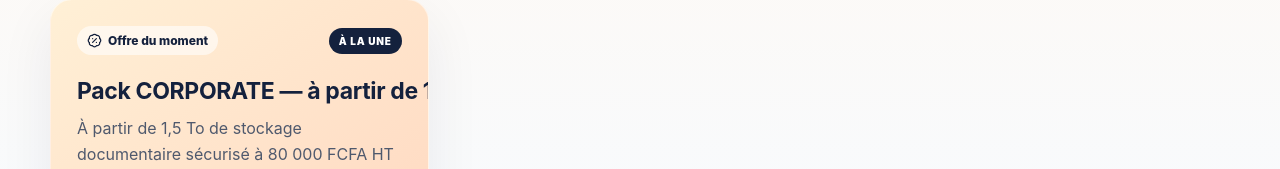
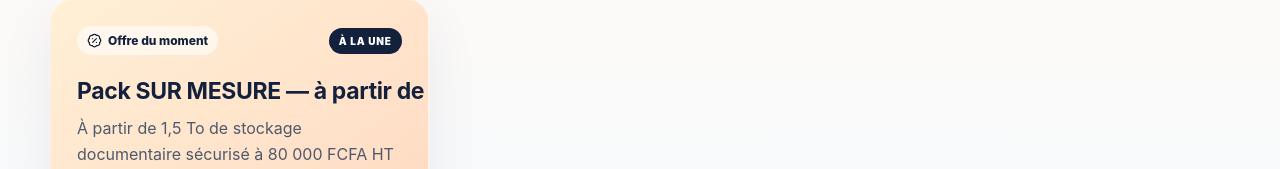
Before and after one commit to Doumouss29/coffria, a Next.js app in the folder apps/web/: page /offres in a window 1280 px wide. Shown: the part 718-887 px from the top of the page. Built offline with nearby package versions, Linux system fonts and the light colour scheme; no server answers.

Commit message:
Aligne les offres publiques sur Sur Mesure

```diff
--- a/apps/web/app/offres/page.tsx
+++ b/apps/web/app/offres/page.tsx
@@ -7,9 +7,9 @@ import PublicHeader from '../../components/PublicHeader';
 import PublicFooter from '../../components/PublicFooter';
 import { api } from '../../lib/api';
 
-const fallbackOffers=[{id:'corporate',title:'Pack CORPORATE — à partir de 1,5 To',subtitle:'Offre du moment',description:'À partir de 1,5 To de stockage documentaire sécurisé à 80 000 FCFA HT par mois, puis +20 000 FCFA HT par palier supplémentaire de 500 Go.',ctaLabel:'Choisir le Pack CORPORATE',ctaUrl:'/souscription?plan=corporate',startAt:null,endAt:null}];
+const fallbackOffers=[{id:'sur-mesure',title:'Pack SUR MESURE — à partir de 1,5 To',subtitle:'Offre du moment',description:'À partir de 1,5 To de stockage documentaire sécurisé à 80 000 FCFA HT par mois, puis +20 000 FCFA HT par palier supplémentaire de 500 Go.',ctaLabel:'Choisir le Pack SUR MESURE',ctaUrl:'/souscription?plan=sur-mesure',startAt:null,endAt:null}];
 function formatDate(value?:string|null){if(!value)return null;return new Intl.DateTimeFormat('fr-FR',{day:'2-digit',month:'long',year:'numeric'}).format(new Date(value))}
-function normalizeOffer(offer:any){const text=`${offer?.title||''} ${offer?.subtitle||''} ${offer?.description||''} ${offer?.ctaLabel||''}`.toUpperCase();if(!text.includes('ESSENTIEL'))return offer;return {...offer,title:'Pack CORPORATE — à partir de 1,5 To',subtitle:'Offre du moment',description:'À partir de 1,5 To de stockage documentaire sécurisé à 80 000 FCFA HT par mois, puis +20 000 FCFA HT par palier supplémentaire de 500 Go.',ctaLabel:'Choisir le Pack CORPORATE',ctaUrl:'/souscription?plan=corporate'};}
+function normalizeOffer(offer:any){const text=`${offer?.title||''} ${offer?.subtitle||''} ${offer?.description||''} ${offer?.ctaLabel||''}`.toUpperCase();if(!text.includes('ESSENTIEL'))return offer;return {...offer,title:'Pack SUR MESURE — à partir de 1,5 To',subtitle:'Offre du moment',description:'À partir de 1,5 To de stockage documentaire sécurisé à 80 000 FCFA HT par mois, puis +20 000 FCFA HT par palier supplémentaire de 500 Go.',ctaLabel:'Choisir le Pack SUR MESURE',ctaUrl:'/souscription?plan=sur-mesure'};}
 
 export default function OffersPage(){
  const[offers,setOffers]=useState<any[]>([]);useEffect(()=>{api('/marketing/public/offers').then((items:any[])=>setOffers((items||[]).map(normalizeOffer))).catch(()=>{})},[]);const displayOffers=offers.length?offers:fallbackOffers;
```
